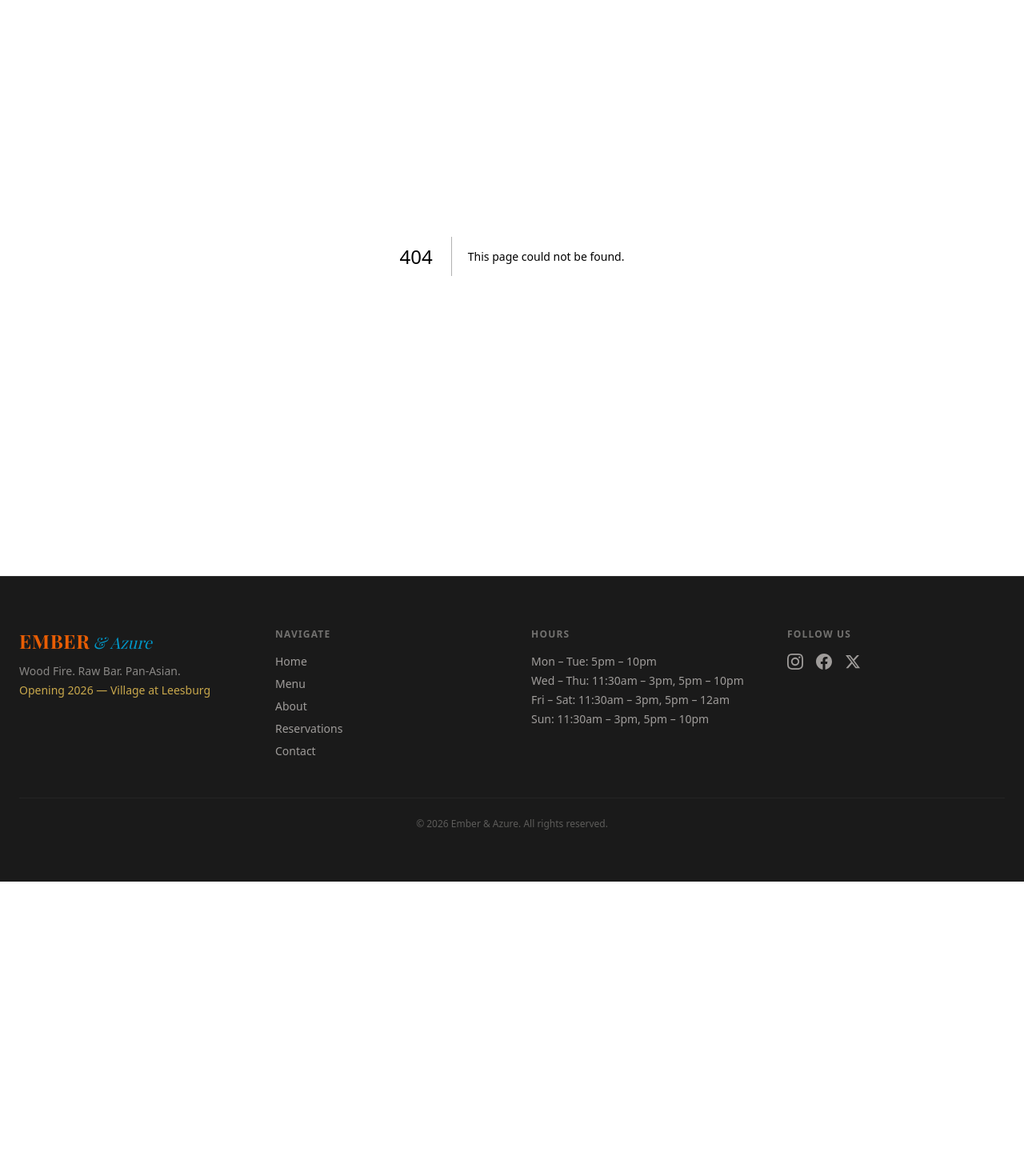
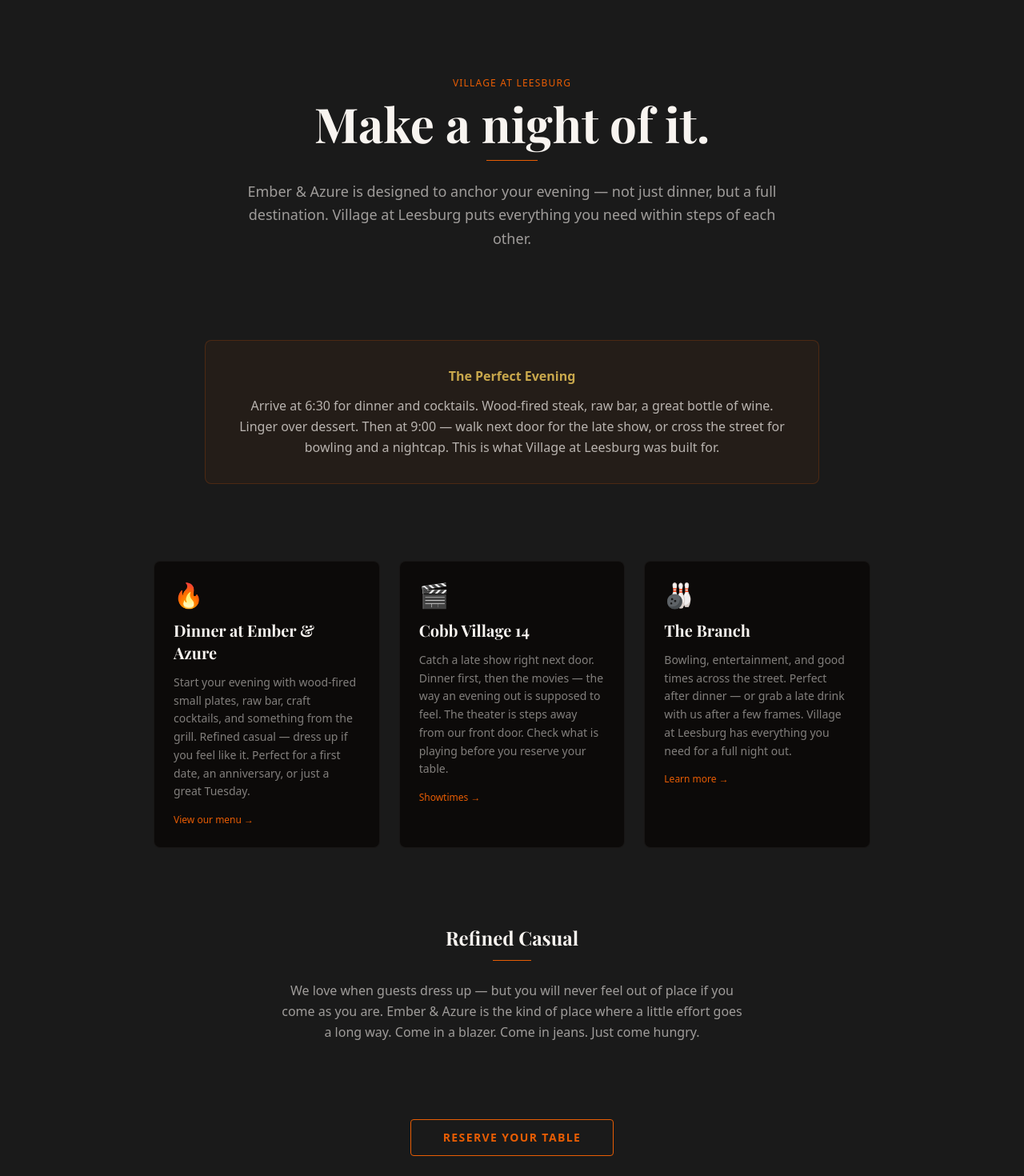
Before and after one commit to neilmetzger-nam/ember-azure-website, a Next.js app: page /date-night in a window 1280 px wide. Before the commit this address had no page. Shown: the part 80-1550 px from the top of the page at 80% size. Before the commit the page ends 1182 px from the top, so only its background shows below. Built offline with nearby package versions, Linux system fonts and the light colour scheme; a web font is replaced by a local one.

Commit message:
feat: rename About to Date Night, full date night destination page

```diff
--- a/app/components/Header.tsx
+++ b/app/components/Header.tsx
@@ -16,7 +16,7 @@
   const navLinks = [
     { href: "/", label: "Home" },
     { href: "/menu", label: "Menu" },
-    { href: "/about", label: "About" },
+    { href: "/date-night", label: "Date Night" },
     { href: "/interior", label: "Interior" },
     { href: "/reservations", label: "Reservations" },
     { href: "/contact", label: "Contact" },
--- /dev/null
+++ b/app/date-night/page.tsx
@@ -0,0 +1,116 @@
+import type { Metadata } from "next";
+import Link from "next/link";
+
+export const metadata: Metadata = {
+  title: "Date Night | Ember & Azure",
+  description:
+    "The perfect date night in Leesburg — dinner at Ember & Azure, movies at Cobb Village 14, bowling at The Branch.",
+};
+
+export default function DateNightPage() {
+  return (
+    <div className="min-h-screen bg-charcoal pt-28 pb-24">
+      {/* Hero */}
+      <section className="px-6 py-16 text-center">
+        <p className="text-xs uppercase tracking-widest text-ember mb-3">Village at Leesburg</p>
+        <h1 className="font-heading text-5xl font-bold text-warm-white md:text-6xl">
+          Make a night of it.
+        </h1>
+        <div className="mx-auto mt-4 h-px w-16 bg-ember" />
+        <p className="mx-auto mt-6 max-w-2xl text-lg leading-relaxed text-warm-white/60">
+          Ember & Azure is designed to anchor your evening — not just dinner, but a full destination.
+          Village at Leesburg puts everything you need within steps of each other.
+        </p>
+      </section>
+
+      {/* Perfect Evening */}
+      <section className="px-6 py-12">
+        <div className="mx-auto max-w-3xl rounded-lg border border-ember/20 bg-ember/5 p-8 text-center">
+          <p className="text-gold font-semibold mb-3">The Perfect Evening</p>
+          <p className="text-warm-white/70 leading-relaxed">
+            Arrive at 6:30 for dinner and cocktails. Wood-fired steak, raw bar, a great bottle of wine.
+            Linger over dessert. Then at 9:00 — walk next door for the late show, or cross the street
+            for bowling and a nightcap. This is what Village at Leesburg was built for.
+          </p>
+        </div>
+      </section>
+
+      {/* Three Cards */}
+      <section className="px-6 py-12">
+        <div className="mx-auto max-w-4xl grid gap-6 md:grid-cols-3">
+          <div className="rounded-lg border border-white/5 bg-stone-950 p-6">
+            <div className="text-3xl mb-3">🔥</div>
+            <h2 className="font-heading text-xl font-bold text-warm-white">Dinner at Ember & Azure</h2>
+            <p className="mt-3 text-sm text-warm-white/50 leading-relaxed">
+              Start your evening with wood-fired small plates, raw bar, craft cocktails, and something
+              from the grill. Refined casual — dress up if you feel like it. Perfect for a first date,
+              an anniversary, or just a great Tuesday.
+            </p>
+            <Link href="/menu" className="mt-4 inline-block text-xs text-ember hover:text-gold transition-colors">
+              View our menu →
+            </Link>
+          </div>
+
+          <div className="rounded-lg border border-white/5 bg-stone-950 p-6">
+            <div className="text-3xl mb-3">🎬</div>
+            <h2 className="font-heading text-xl font-bold text-warm-white">Cobb Village 14</h2>
+            <p className="mt-3 text-sm text-warm-white/50 leading-relaxed">
+              Catch a late show right next door. Dinner first, then the movies — the way an evening
+              out is supposed to feel. The theater is steps away from our front door.
+              Check what is playing before you reserve your table.
+            </p>
+            <a
+              href="https://www.cobbtheatres.com/village14"
+              target="_blank"
+              rel="noopener noreferrer"
+              className="mt-4 inline-block text-xs text-ember hover:text-gold transition-colors"
+            >
+              Showtimes →
+            </a>
+          </div>
+
+          <div className="rounded-lg border border-white/5 bg-stone-950 p-6">
+            <div className="text-3xl mb-3">🎳</div>
+            <h2 className="font-heading text-xl font-bold text-warm-white">The Branch</h2>
+            <p className="mt-3 text-sm text-warm-white/50 leading-relaxed">
+              Bowling, entertainment, and good times across the street. Perfect after dinner —
+              or grab a late drink with us after a few frames.
+              Village at Leesburg has everything you need for a full night out.
+            </p>
+            <a
+              href="https://www.thebranchleesburg.com"
+              target="_blank"
+              rel="noopener noreferrer"
+              className="mt-4 inline-block text-xs text-ember hover:text-gold transition-colors"
+            >
+              Learn more →
+            </a>
+          </div>
+        </div>
+      </section>
+
+      {/* Dress Code */}
+      <section className="px-6 py-12">
+        <div className="mx-auto max-w-3xl text-center">
+          <h2 className="font-heading text-2xl font-bold text-warm-white">Refined Casual</h2>
+          <div className="mx-auto mt-3 h-px w-12 bg-ember" />
+          <p className="mx-auto mt-6 max-w-xl text-warm-white/60 leading-relaxed">
+            We love when guests dress up — but you will never feel out of place if you come as you are.
+            Ember & Azure is the kind of place where a little effort goes a long way.
+            Come in a blazer. Come in jeans. Just come hungry.
+          </p>
+        </div>
+      </section>
+
+      {/* CTA */}
+      <section className="px-6 py-12 text-center">
+        <Link
+          href="/reservations"
+          className="inline-block rounded border border-ember px-10 py-3 text-sm font-semibold uppercase tracking-widest text-ember transition-all hover:bg-ember hover:text-charcoal"
+        >
+          Reserve Your Table
+        </Link>
+      </section>
+    </div>
+  );
+}
```
